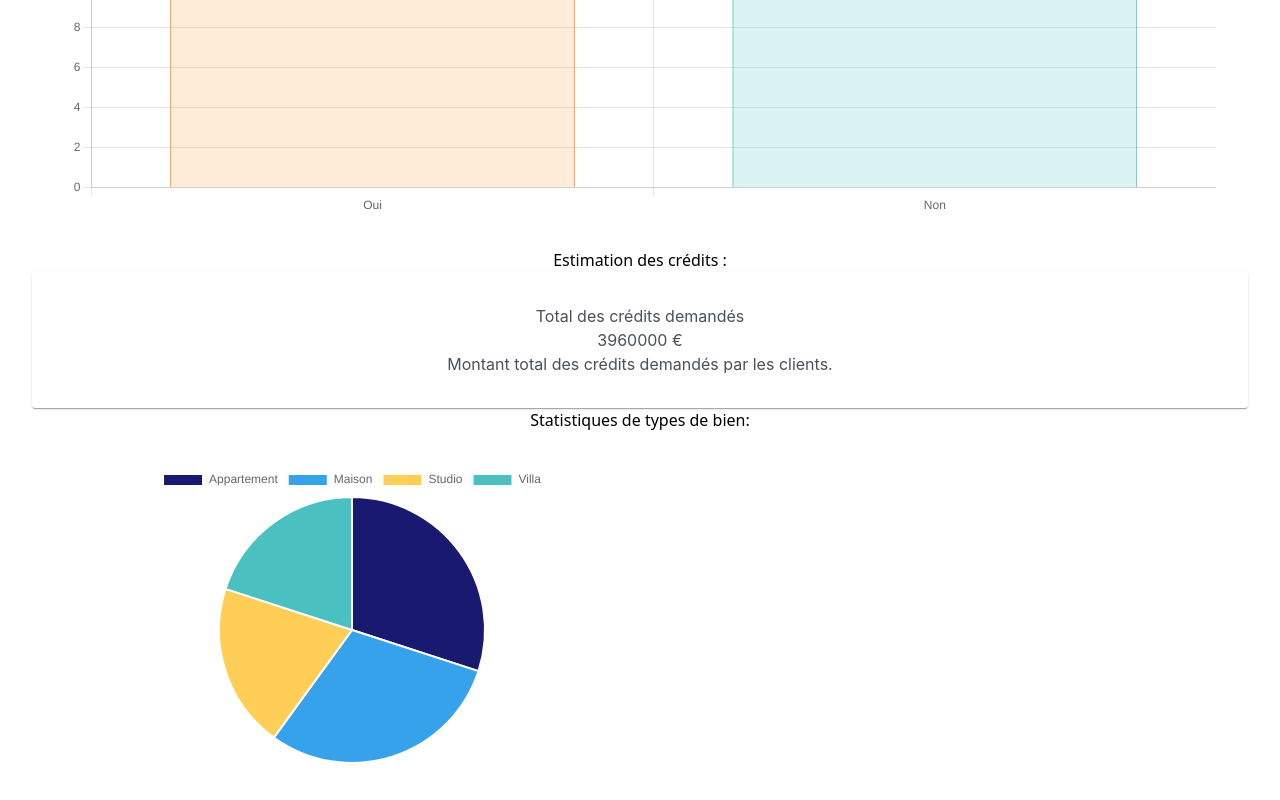
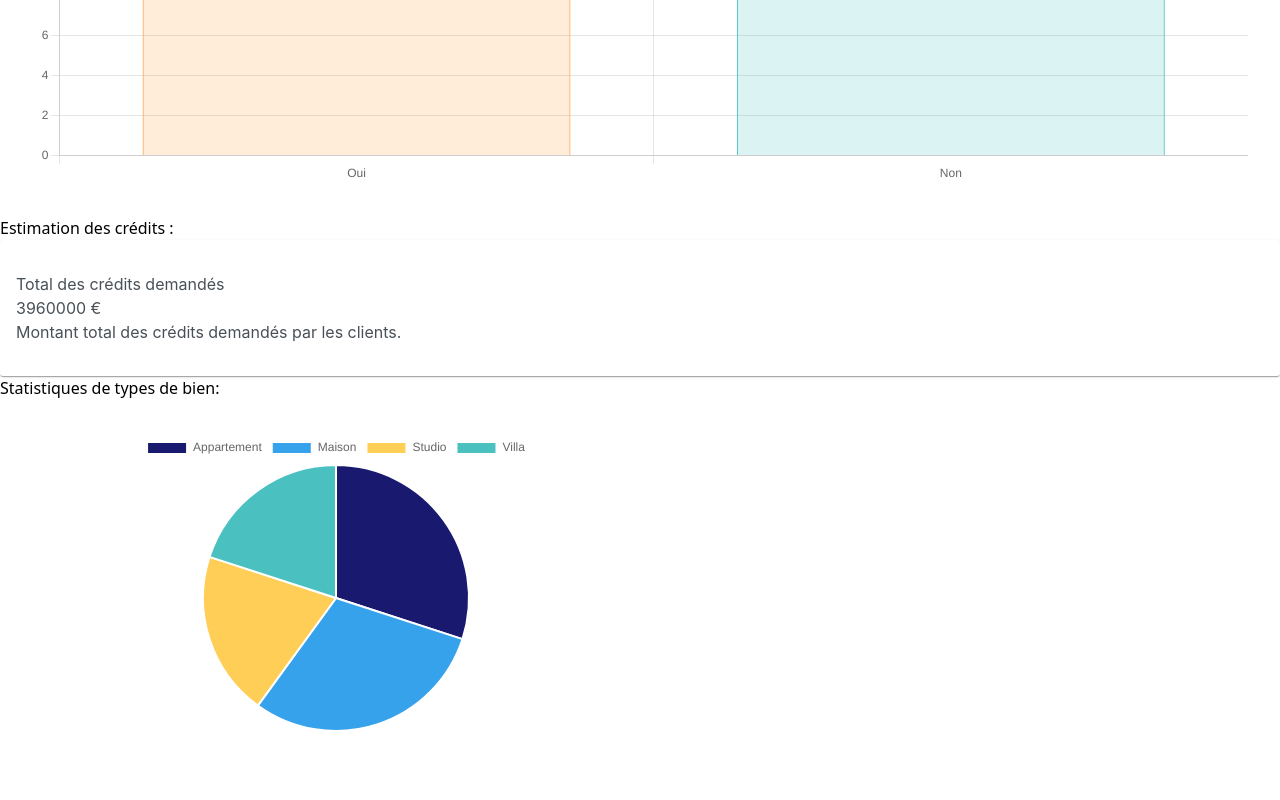
Before and after one commit to emmnna/crmProject, a React (Vite) app: page / in a window 1280 px wide. Shown: the part 2220-3020 px from the top of the page. After the commit the page ends 2984 px from the top, so only its background shows below. Built offline with nearby package versions, Linux system fonts and the light colour scheme.

Commit message:
Design page d'accueil

```diff
--- a/src/App.css
+++ b/src/App.css
@@ -1,9 +1,12 @@
+
 #root {
-  max-width: 1280px;
-  margin: 0 auto;
-  padding: 2rem;
-  text-align: center;
+  width: 100%;
+  max-width: none;
+  margin: 0;
+  padding: 0;
+  text-align: left;
 }
+
 
 .logo {
   height: 6em;
@@ -11,9 +14,11 @@
   will-change: filter;
   transition: filter 300ms;
 }
+
 .logo:hover {
   filter: drop-shadow(0 0 2em #646cffaa);
 }
+
 .logo.react:hover {
   filter: drop-shadow(0 0 2em #61dafbaa);
 }
@@ -33,10 +38,12 @@
   }
 }
 
+/* Adjust card padding if necessary */
 .card {
   padding: 2em;
 }
 
+/* Ensure alignment for any additional elements */
 .read-the-docs {
   color: #888;
 }
--- a/src/components/home.jsx
+++ b/src/components/home.jsx
@@ -23,6 +23,7 @@ export default function Home() {
         labels: Object.keys(projectTypes),
         values: Object.values(projectTypes),
     };
+
     const projectNumbers = {};
     clients?.clients.forEach((cl) => {
         if (cl.simulationDeCredit) {
@@ -34,13 +35,14 @@ export default function Home() {
         labels: Object.keys(projectNumbers),
         values: Object.values(projectNumbers),
     };
+
     const totalCreditAmount = clients?.clients.reduce((acc, cl) => acc + cl.montantDuCreditSimule, 0);
 
     return (
         <div className="flex min-h-screen bg-gray-100 text-gray-900">
             <Sidebar />
-            <div className="flex-1 p-6 flex">
-                <div className="flex-1 lg:w-2/3 pr-6 border-r border-gray-300">
+            <div className="flex-1 flex flex-col lg:flex-row p-6 lg:ml-64">
+                <div className="flex-1 lg:w-2/3 lg:pr-6 border-r border-gray-300">
                     <div className="space-y-12">
                         <div className="mb-12">
                             <h1 className="text-3xl font-bold mb-6 text-center underline">Les dernières simulations:</h1>
@@ -78,7 +80,7 @@ export default function Home() {
                     </div>
                 </div>
 
-                <div className="w-full lg:w-1/3 pl-6">
+                <div className="w-full lg:w-1/3 lg:pl-6">
                     <div className="mb-12">
                         <h1 className="text-3xl font-bold mb-6 text-center underline">Estimation des crédits :</h1>
                         <EstimationCard
```
